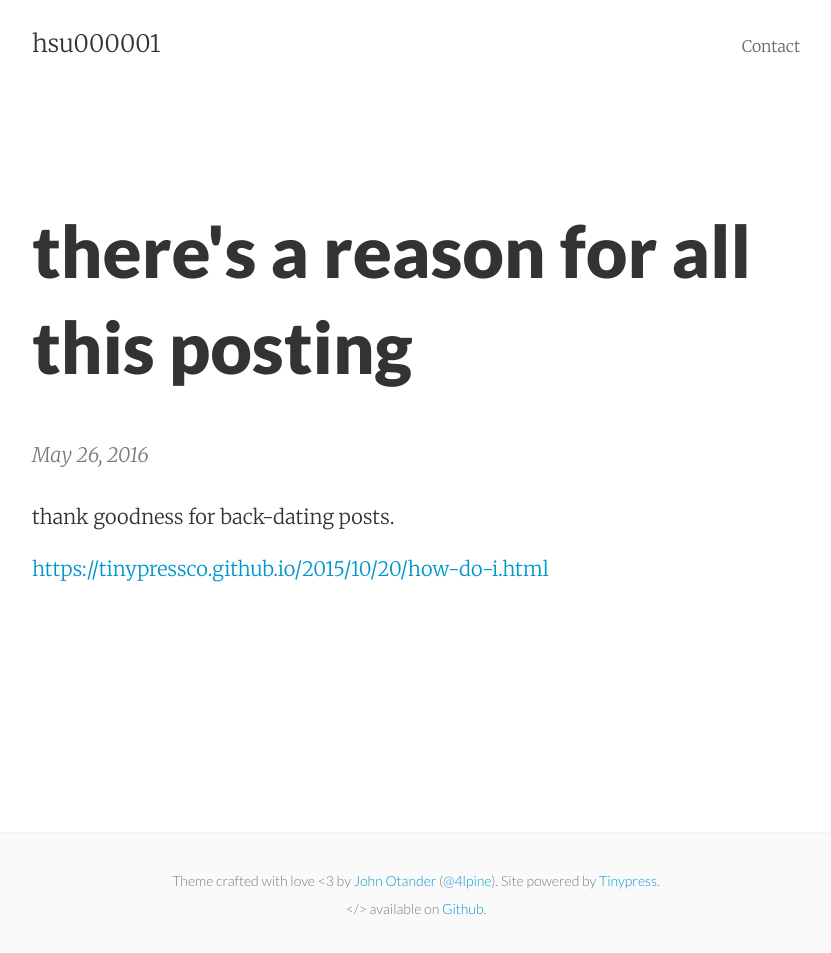
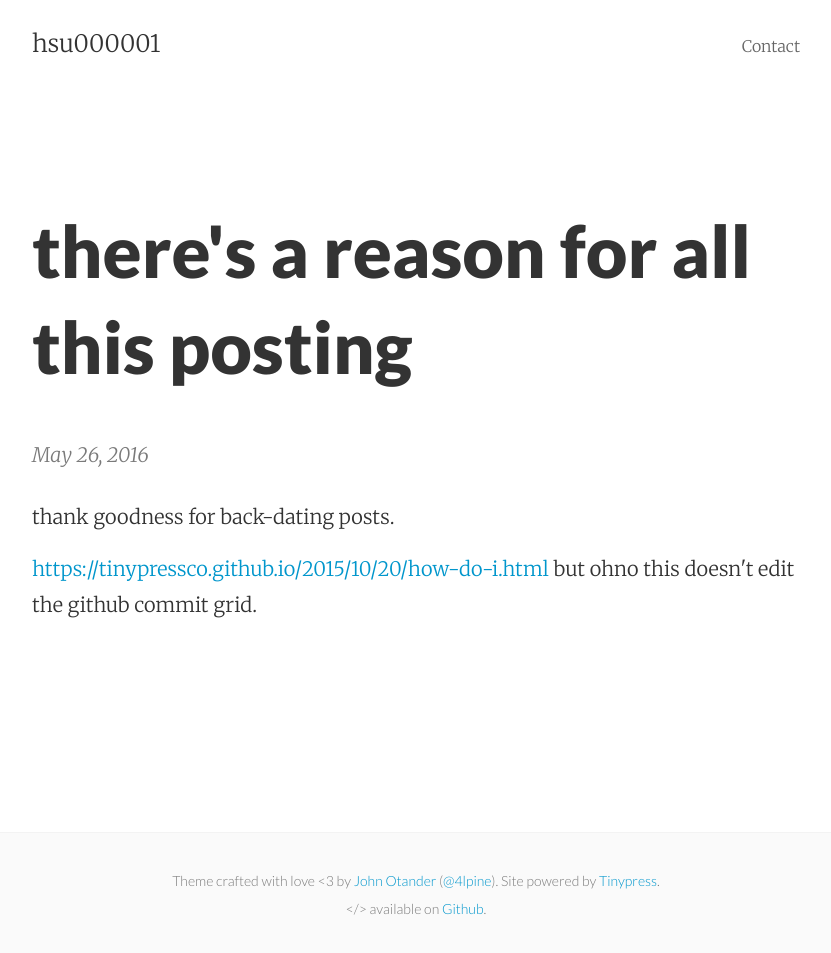
Before and after one commit to hsu000001/hsu000001.github.io, a Jekyll site: the page built from _posts/2016-05-26-there-s-a-reason-for-all-this-posting.markdown, in a window 1280 px wide. Shown: the whole page, without its empty margins (224-1055 px from the left). Built offline with Jekyll 4.4.1, drawn with Linux system fonts in a browser that asks for light colours.

Commit message:
Post update: there's a reason for all this posting

```diff
--- a/_posts/2016-05-26-there-s-a-reason-for-all-this-posting.markdown
+++ b/_posts/2016-05-26-there-s-a-reason-for-all-this-posting.markdown
@@ -6,3 +6,5 @@ layout: post
 thank goodness for back-dating posts.
 
 <p><a href="https://tinypressco.github.io/2015/10/20/how-do-i.html">https://tinypressco.github.io/2015/10/20/how-do-i.html</a>
+
+but ohno this doesn't edit the github commit grid.
```
